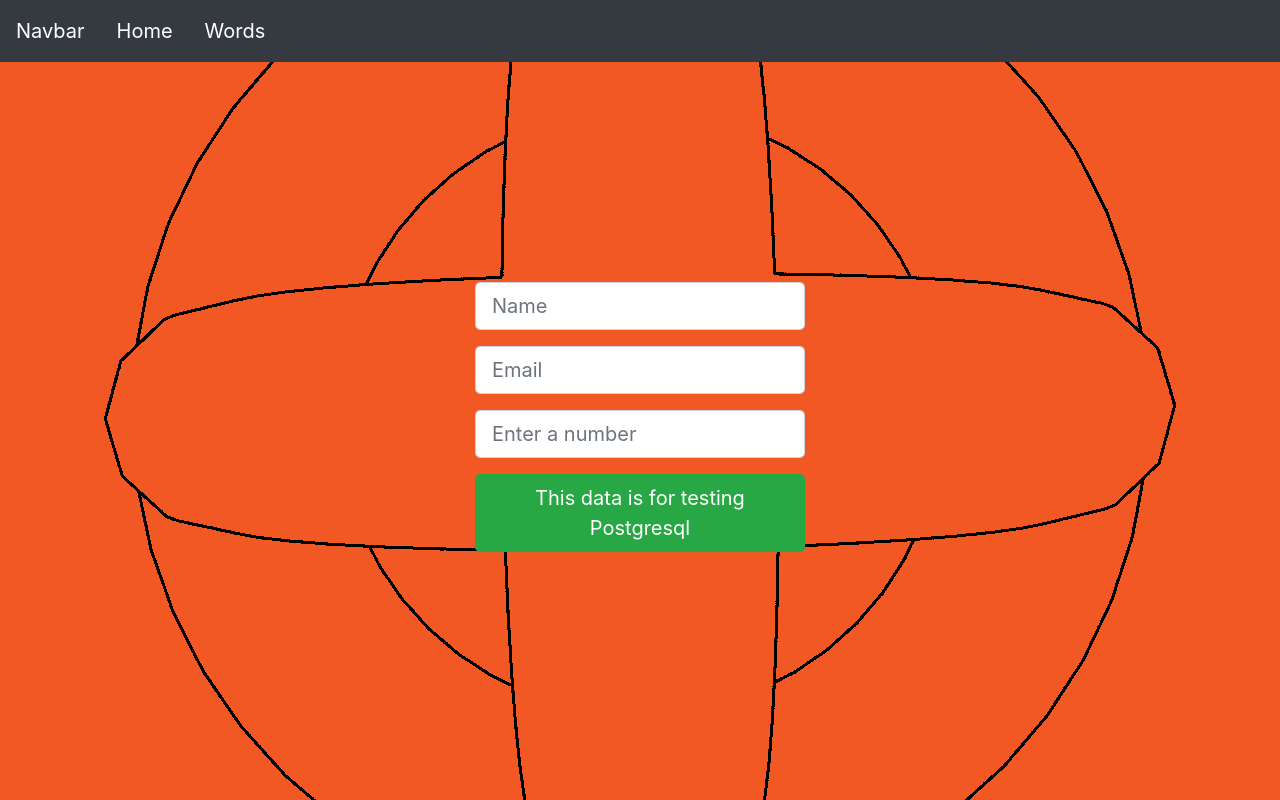
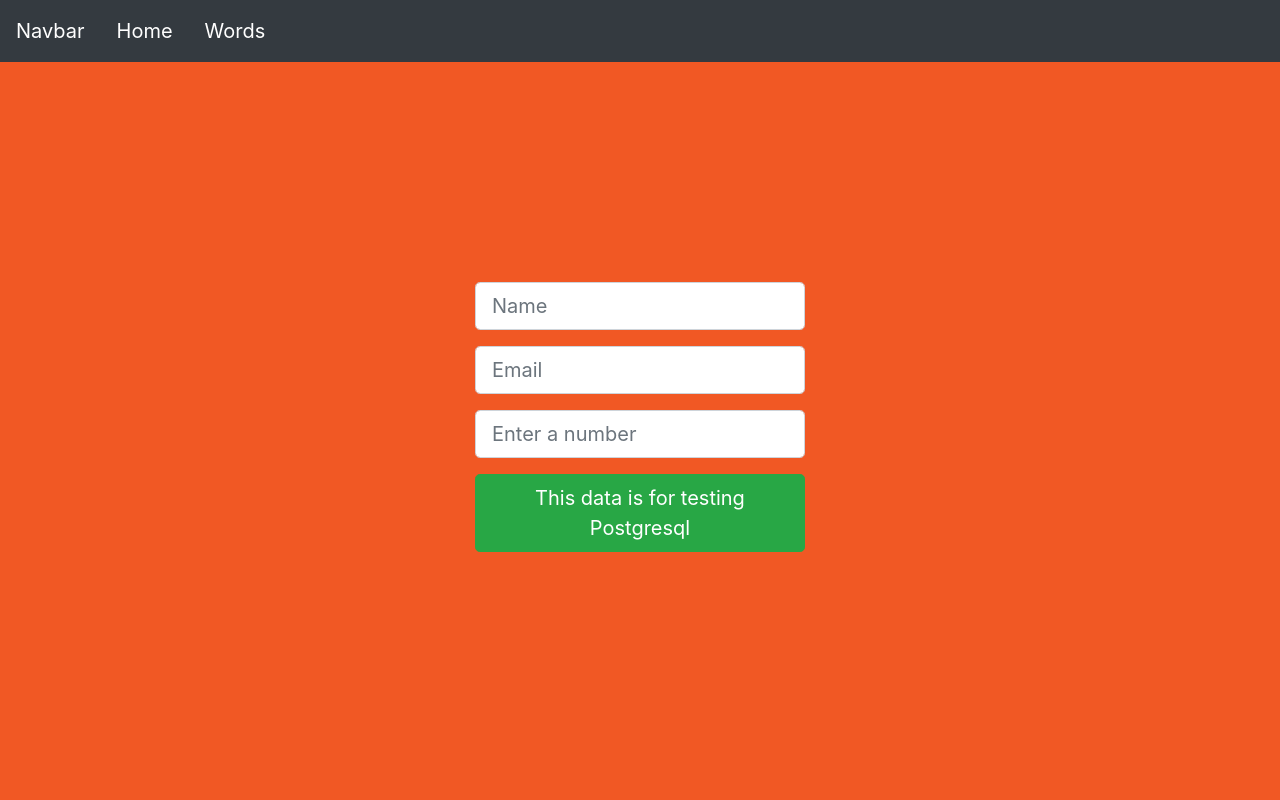
Before and after one commit to sjbrigham/website, a Django app: page / in a window 1280 px wide. Run offline with Django 3.2, Linux system fonts and the light colour scheme; some web fonts are replaced.

Commit message:
Update glory.css

```diff
--- a/static/css/glory.css
+++ b/static/css/glory.css
@@ -1,5 +1,5 @@
 body{
-    background: url('/static/images/spiral2.gif') no-repeat;
+    background: color: white;
     background-size: 100%:auto;
     background-position: 50% 25%;
     font-size: 20px;
```
